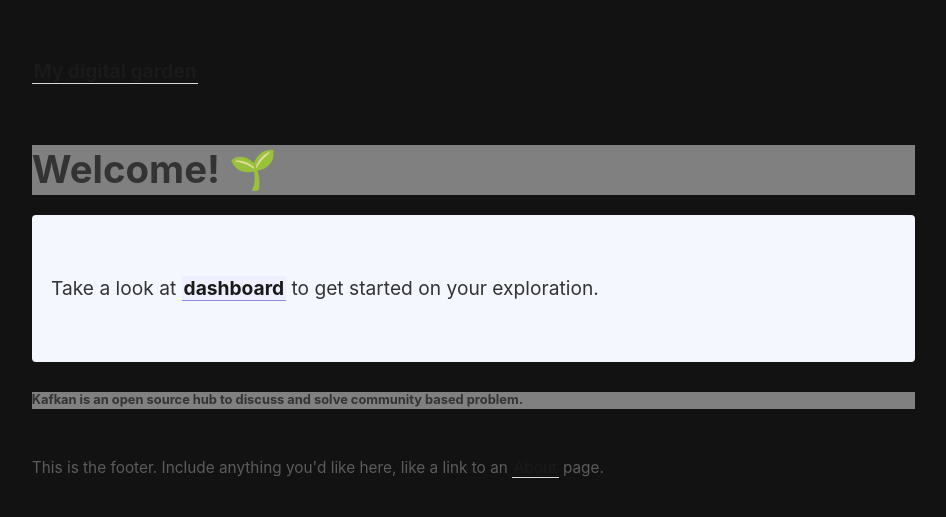
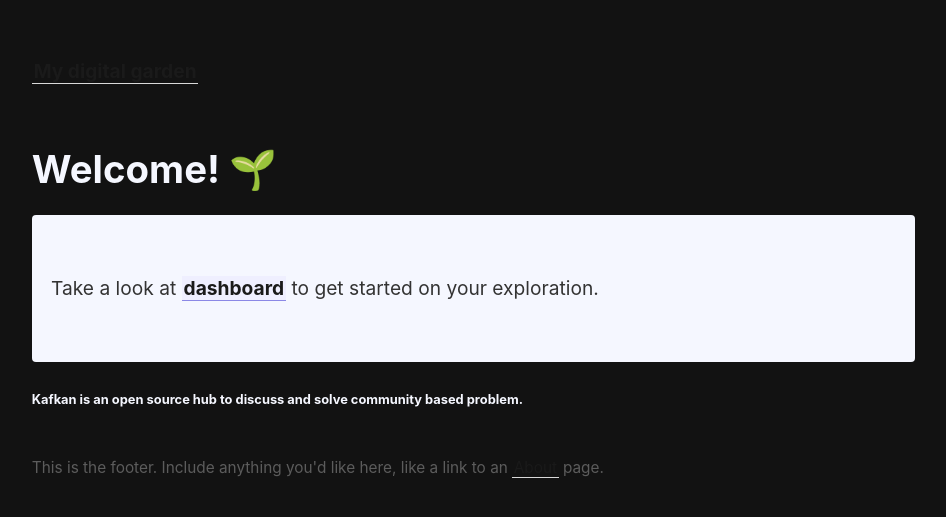
Before and after one commit to sudhanshu-patel/Kafkan, a Jekyll site: the page built from _pages/index.md, in a window 1280 px wide. Shown: the top 517 px of the page, without its empty margins (45-991 px from the left). Built offline with Jekyll 4.4.1, drawn with Linux system fonts in a browser that asks for light colours.

Commit message:
Update index.md

```diff
--- a/_pages/index.md
+++ b/_pages/index.md
@@ -5,13 +5,13 @@ id: home
 permalink: /
 ---
 <body style="background-color:#121212;">
-<h1 style="background-color:grey;">Welcome! 🌱</h1>
+<h1 style="color:#f5f7ff;">Welcome! 🌱</h1>
 
 <p style="padding: 3em 1em; background: #f5f7ff; border-radius: 4px;">
   Take a look at <span style="font-weight: bold">[[dashboard]]</span> to get started on your exploration.
 </p>
 
-<h6 style="background-color:grey;">Kafkan is an open source hub to discuss and solve community based problem.<h6>
+<h6 style="color:#f5f7ff;">Kafkan is an open source hub to discuss and solve community based problem.<h6>
 
 <style>
   .wrapper {
```
